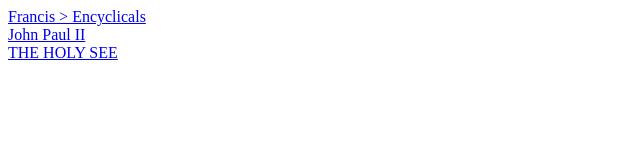
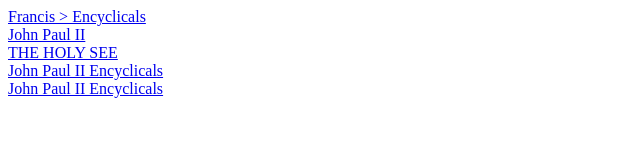
Before and after one commit to user7529/encyclicals, a plain HTML site: page index.html in a window 1280 px wide. Shown: the whole page, without its empty margins (0-640 px from the left). Drawn offline with Linux system fonts and the light colour scheme.

Commit message:
Add 2 links

```diff
--- a/index.html
+++ b/index.html
@@ -10,5 +10,7 @@
     <a href="https://www.vatican.va/content/francesco/en/encyclicals.index.html">Francis > Encyclicals</a><br>
     <a href="https://www.vatican.va/content/vatican/en/holy-father/giovanni-paolo-ii.html">John Paul II</a><br>
     <a href="https://www.vatican.va/content/vatican/en.html">THE HOLY SEE</a><br>
+    <a href="https://www.vatican.va/content/john-paul-ii/en/encyclicals.index.html">John Paul II Encyclicals</a><br>
+    <a href="https://www.vatican.va/content/john-paul-ii/en/encyclicals/documents/hf_jp-ii_enc_30111980_dives-in-misericordia.html">John Paul II Encyclicals</a><br>
 </body>
 </html>
```
